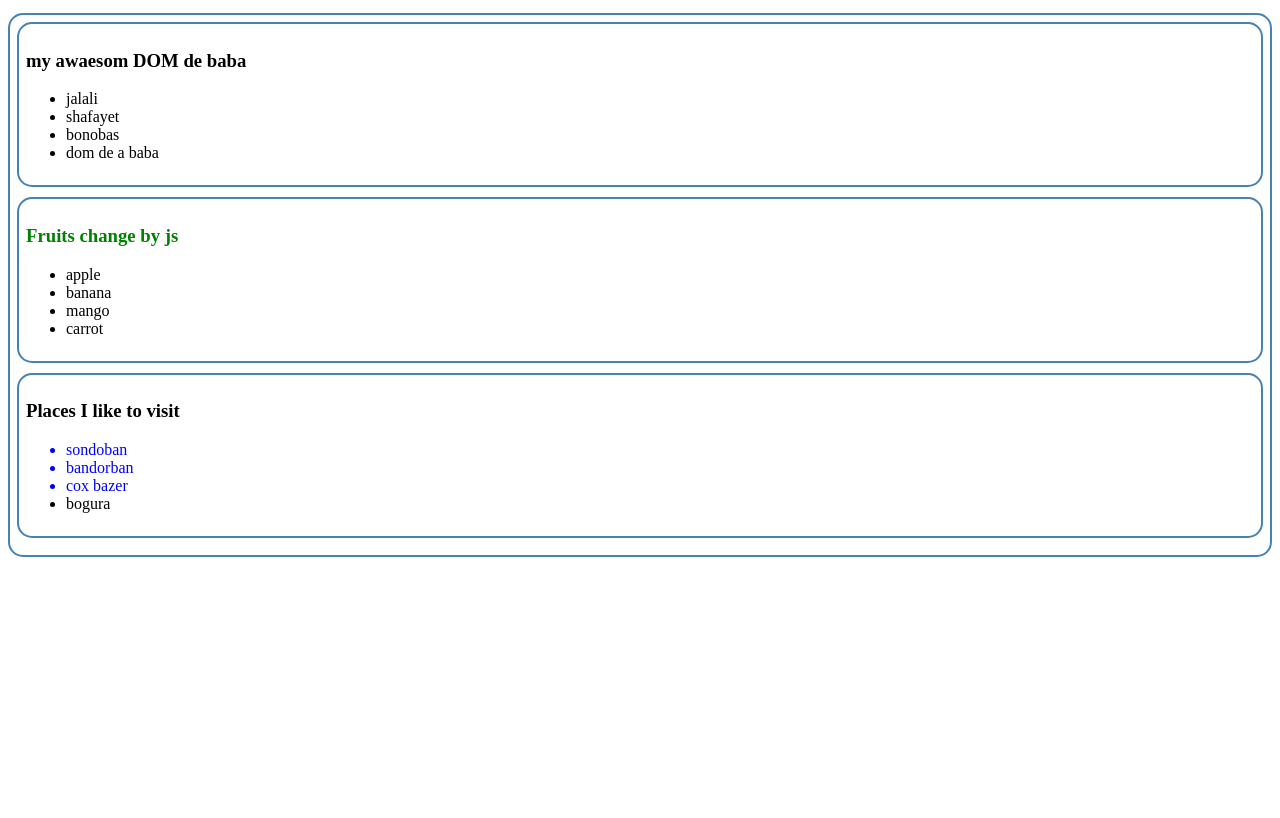
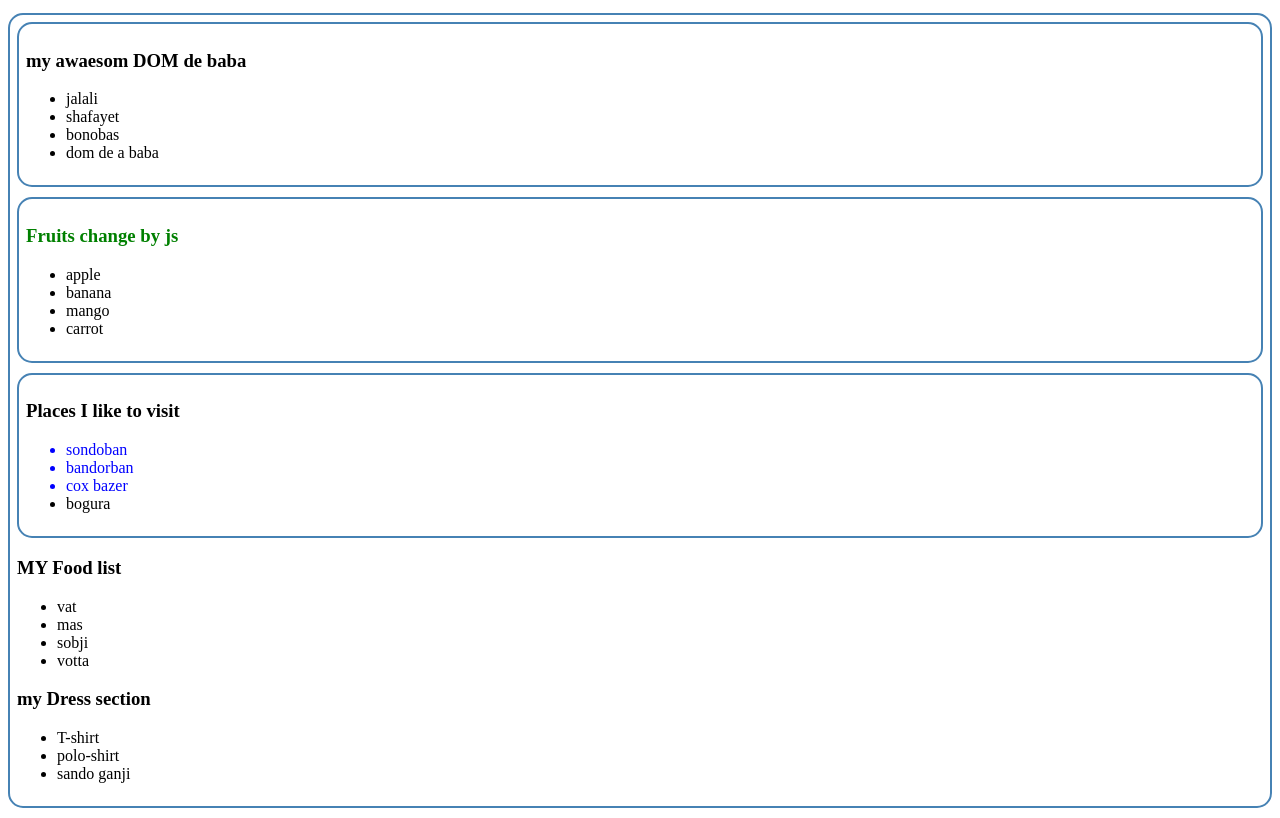
Before and after one commit to alamindolon/dom_DEMO, a plain HTML site: page index.html in a window 1280 px wide. Shown: the part 119-937 px from the top of the page. Before the commit the page ends 800 px from the top, so only its background shows below. Drawn offline with Linux system fonts and the light colour scheme.

Commit message:
set text & set innerhtml

```diff
--- a/index.html
+++ b/index.html
@@ -16,7 +16,7 @@
     </header>
 
     <section>
-        <main>
+        <main id="main_container">
             <section>
                 <h3>my awaesom DOM de baba</h3>
             <ul>
@@ -36,7 +36,7 @@
                 <li>carrot</li>
             </ul>
            </section>
-            <section>
+            <section id="place_container" class="large-text">
                 <h3 id="place_title">Places I like to visit</h3>
             <ul>
                 <li class="important_place">sondoban</li>
@@ -54,6 +54,7 @@
 
     </footer>
     <script src="jss/dom.js"></script>
+    <script src="jss/append.js"></script>
     <script>
 
     </script>
--- /dev/null
+++ b/jss/append.js
@@ -0,0 +1,46 @@
+const mainContainer = document.getElementById('main_container');
+
+const section = document.createElement('section');
+const h1 = document.createElement('h1');
+h1.innerText = 'MY Food list';
+section.appendChild(h1);
+
+const ul = document.createElement('ul');
+
+const li1 = document.createElement('li');
+li1.innerText = 'vat';
+ul.appendChild(li1);
+
+const li2 = document.createElement('li');
+li2.innerText = 'mas';
+ul.appendChild(li2);
+
+const li3 = document.createElement('li');
+li3.innerText = 'sobji';
+ul.appendChild(li3);
+
+const li4 = document.createElement('li');
+li4.innerText = 'votta';
+ul.appendChild(li4);
+
+section.appendChild(ul);
+mainContainer.appendChild(section)
+
+//set innnerHTML directly
+
+const sectionDress  = document.createElement('section');
+
+sectionDress.innerHTML = `
+<h1>my Dress section</h1>
+
+<ul>
+    <li> T-shirt</li>
+    <li> polo-shirt</li>
+    <li> sando ganji</li>
+
+</ul>
+
+
+
+`
+mainContainer.appendChild(sectionDress);
```
